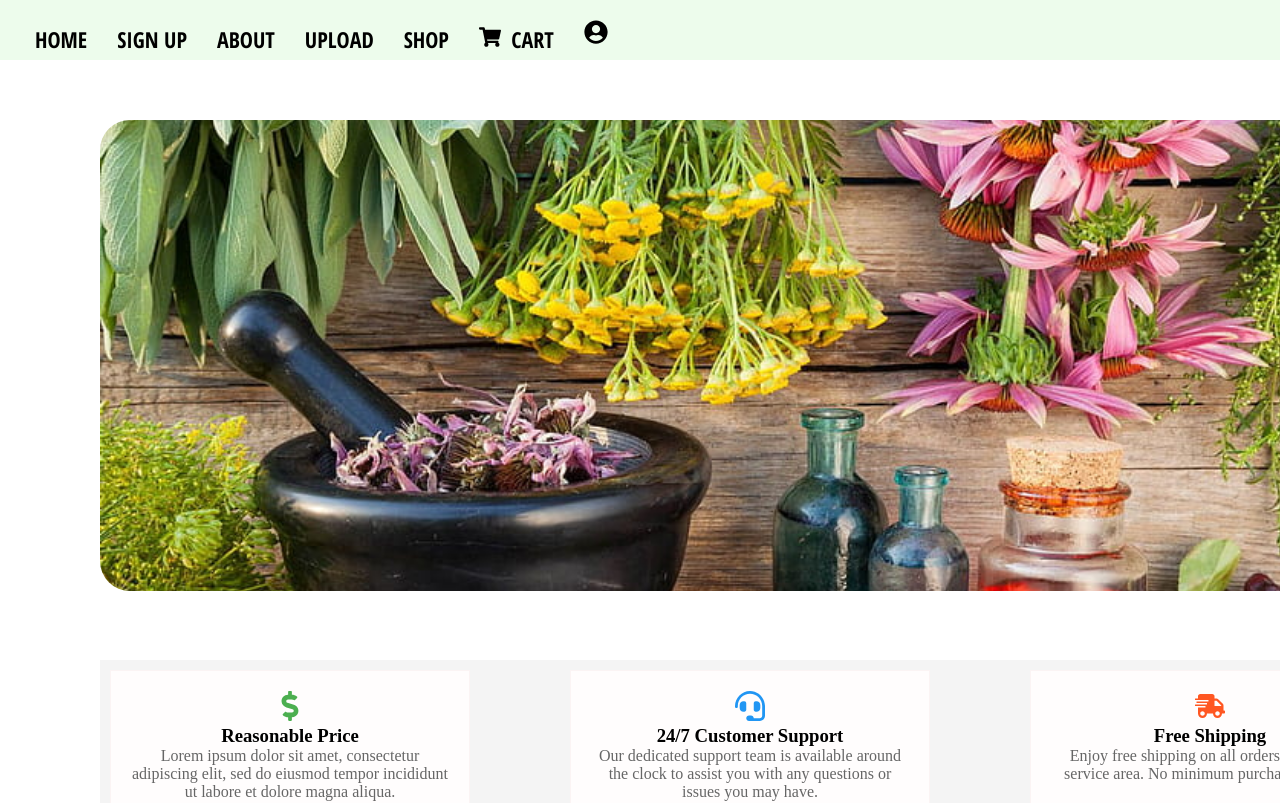
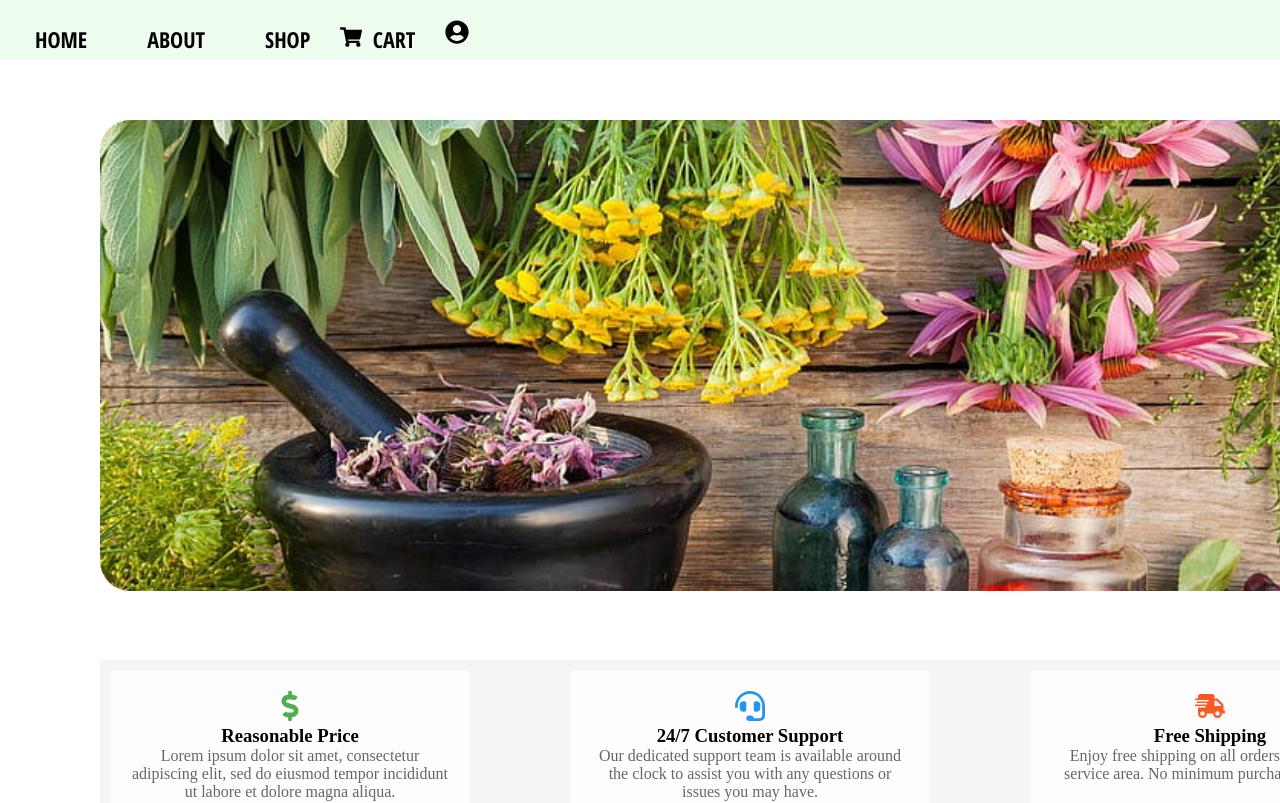
Before and after one commit to assampanchagavyasansthan/ecom, a React (Vite) app: page / in a window 1280 px wide. Shown: the top 803 px of the page. Built offline with nearby package versions, Linux system fonts and the light colour scheme.

Commit message:
Update nevigation.tsx

```diff
--- a/src/components/nevigation.tsx
+++ b/src/components/nevigation.tsx
@@ -46,9 +46,9 @@ function Nav() {
           </div>
           <ul className={showSidebar ? 'active' : ''}>
             <li><Link to="/homepage" onClick={closeSidebar}>Home</Link></li>
-            <li><Link to="/signeup" onClick={closeSidebar}>Sign Up</Link></li>
+            <li><Link to="/signeup" onClick={closeSidebar}></Link></li>
             <li><Link to="/Aboutpage" onClick={closeSidebar}>About</Link></li>
-            <li><Link to="/firebaseupload" onClick={closeSidebar}>Upload</Link></li>
+            <li><Link to="/firebaseupload" onClick={closeSidebar}></Link></li>
             <li><Link to="/displayfierbase" onClick={closeSidebar}>Shop</Link></li>
             <li>
               <Link to="/cardpage" onClick={closeSidebar}>
```
